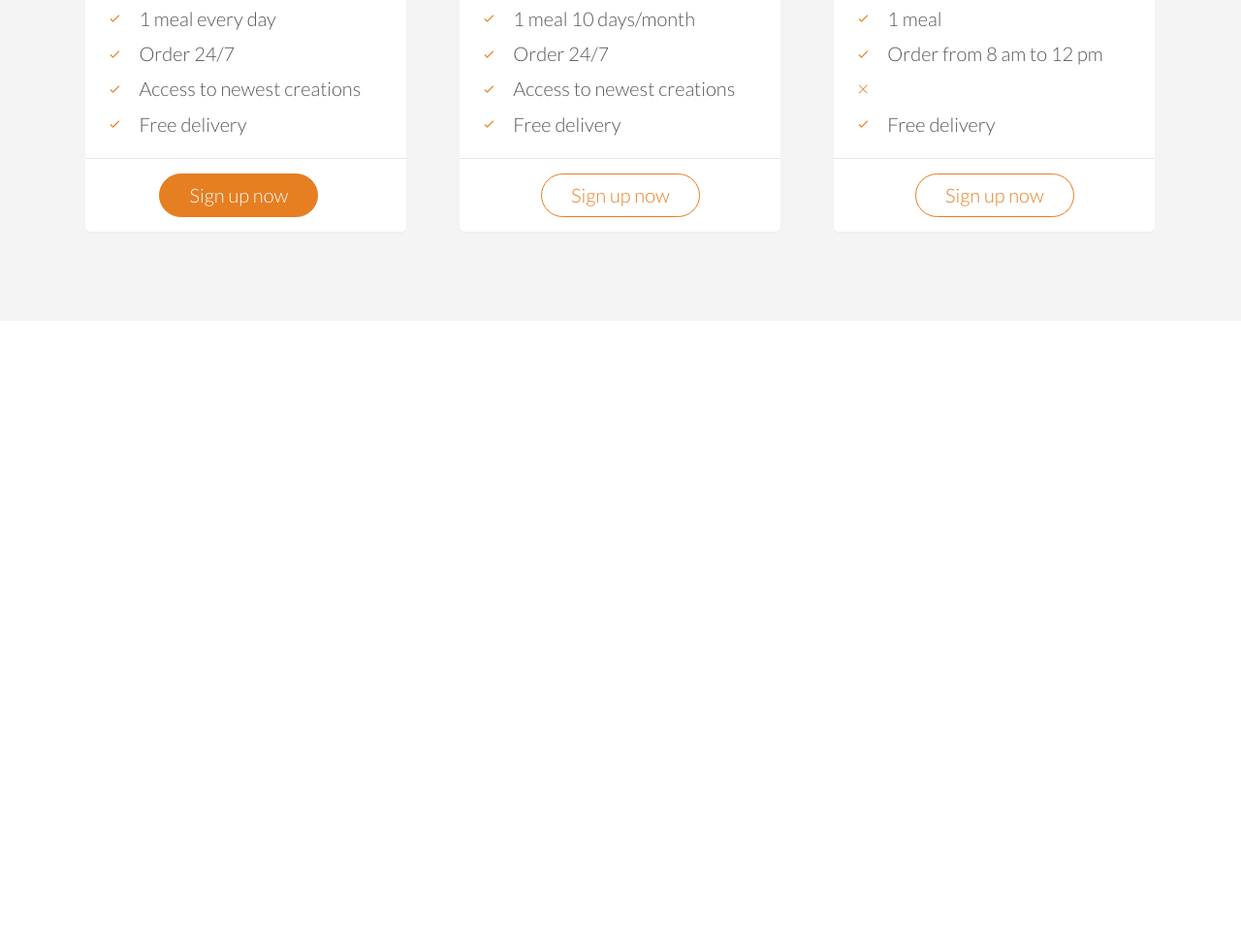
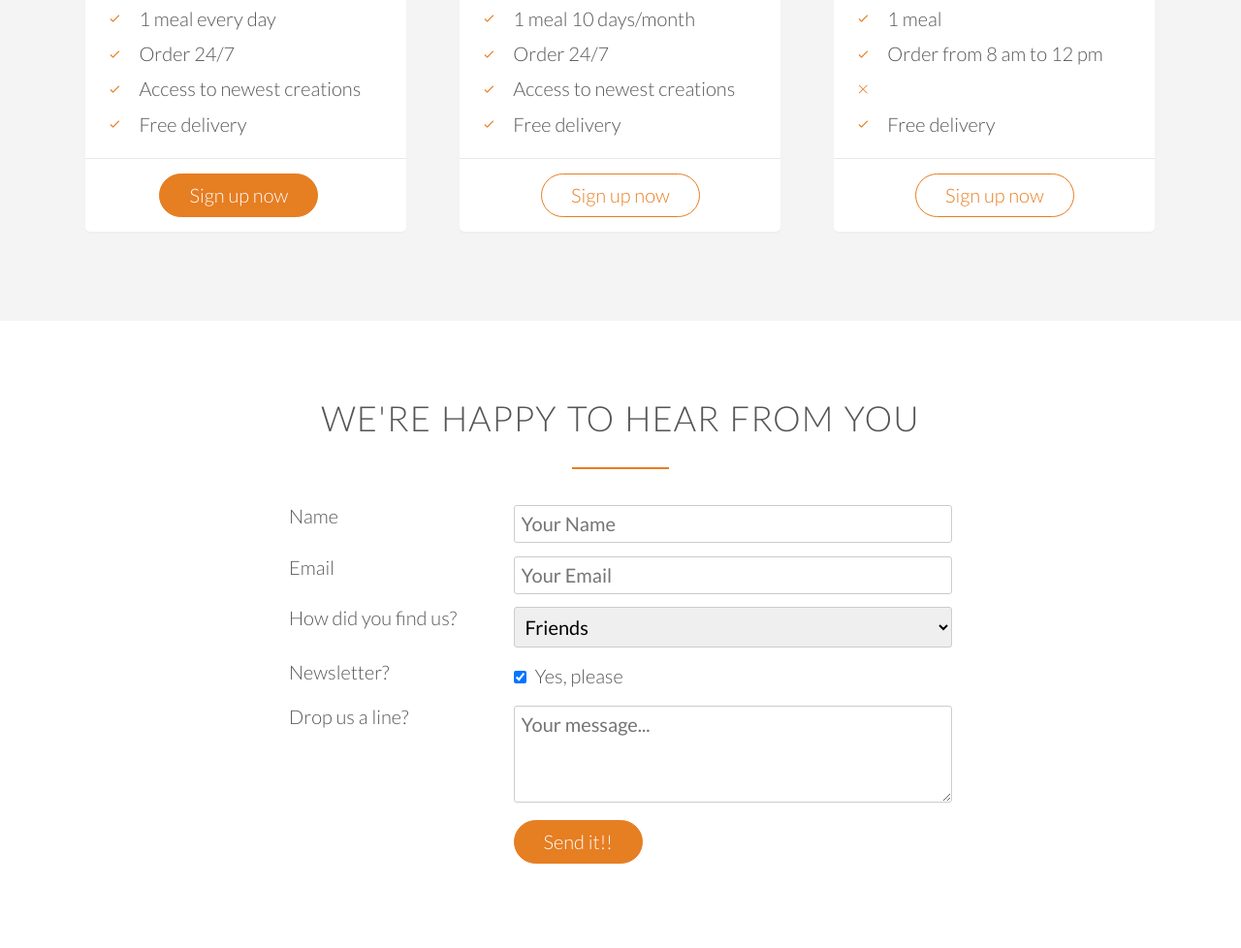
Before and after one commit to sairim/udemy-html5-css-course, a plain HTML site: page omnifood/index.html in a window 1280 px wide. Shown: the part 4280-5258 px from the top of the page at 97% size. Before the commit the page ends 4611 px from the top, so only its background shows below. Drawn offline with Linux system fonts and the light colour scheme; files whose address does not match are found by name.

Commit message:
complete contact form design

```diff
--- a/omnifood/index.html
+++ b/omnifood/index.html
@@ -304,6 +304,69 @@
                 </div>
             </section>
 
+            <section>
+                <div class="row">
+                    <h2>We're happy to hear from you</h2>
+                </div>
+                <div class="row">
+                    <form method="POST" action="#" class="contact-form">
+                        <div class="row">
+                            <div class="col span-1-of-3">
+                                <label for="name">Name</label>
+                            </div>
+                            <div class="col span-2-of-3">
+                                <input type="text" name="name" id="name" placeholder="Your Name" required>
+                            </div>
+                        </div>
+                        <div class="row">
+                            <div class="col span-1-of-3">
+                                <label for="email">Email</label>
+                            </div>
+                            <div class="col span-2-of-3">
+                                <input type="text" name="email" id="email" placeholder="Your Email" required>
+                            </div>
+                        </div>
+                        <div class="row">
+                            <div class="col span-1-of-3">
+                                <label for="find-us">How did you find us?</label>
+                            </div>
+                            <div class="col span-2-of-3">
+                                <select name="find-us" id="find-us">
+                                    <option value="friends" selected>Friends</option>
+                                    <option value="search">Search Engine</option>
+                                    <option value="ad">Advertisement</option>
+                                    <option value="other">Other</option>
+                                </select>
+                            </div>
+                        </div>
+                        <div class="row">
+                            <div class="col span-1-of-3">
+                                <label>Newsletter?</label>
+                            </div>
+                            <div class="col span-2-of-3">
+                                <input type="checkbox" name="news" id="news" checked> Yes, please
+                            </div>
+                        </div>
+                        <div class="row">
+                            <div class="col span-1-of-3">
+                                <label>Drop us a line?</label>
+                            </div>
+                            <div class="col span-2-of-3">
+                                <textarea name="message" placeholder="Your message..." "></textarea>
+                            </div>
+                        </div>
+                        <div class="row">
+                            <div class="col span-1-of-3">
+                                <label>&nbsp;</label>
+                            </div>
+                            <div class="col span-2-of-3">
+                                <input type="submit" value="Send it!!">
+                            </div>
+                        </div>
+                    </form>
+                </div>
+            </section>
+
     </body>
 </html>
 
--- a/omnifood/resources/css/style.css
+++ b/omnifood/resources/css/style.css
@@ -143,7 +143,8 @@ a:active {
 /* -------- BUTTONS -------- */
 
 .btn:link,
-.btn:visited {
+.btn:visited,
+input[type=submit] {
     display: inline-block;
     padding: 10px 30px;
     font-weight: 300;
@@ -153,7 +154,8 @@ a:active {
 }
 
 .btn-full:link,
-.btn-full:visited {
+.btn-full:visited,
+input[type=submit] {
     background-color: #e67e22;
     border: 1px solid #e67e22;
     color: #fff;
@@ -167,12 +169,15 @@ a:active {
 }
 
 .btn:hover,
-.btn:active {
+.btn:active,
+input[type=submit]:hover,
+input[type=submit]:active {
    background-color: #cf6d17;
 }
 
 .btn-full:hover,
-.btn-full:active {
+.btn-full:active,
+input[type=submit] {
     border: 1px solid ##cf6d17;
 }
 
@@ -454,3 +459,32 @@ cite img {
 .plan-box ul li {
     padding: 5px 0;
 }
+
+/* -------------------------------------------------- */
+/* FORM */
+/* -------------------------------------------------- */
+
+.contact-form {
+    width: 60%;
+    margin: 0 auto;
+}
+
+input[type=text],
+input[type=email],
+select,
+textarea {
+    width: 100%;
+    padding: 7px;
+    border-radius: 3px;
+    border: 1px solid #ccc;
+}
+
+textarea {
+    height: 100px;
+}
+
+input[type=checkbox] {
+    margin: 10px 5px 10px 0;
+}
+
+*:focus {outline: none;}
```
